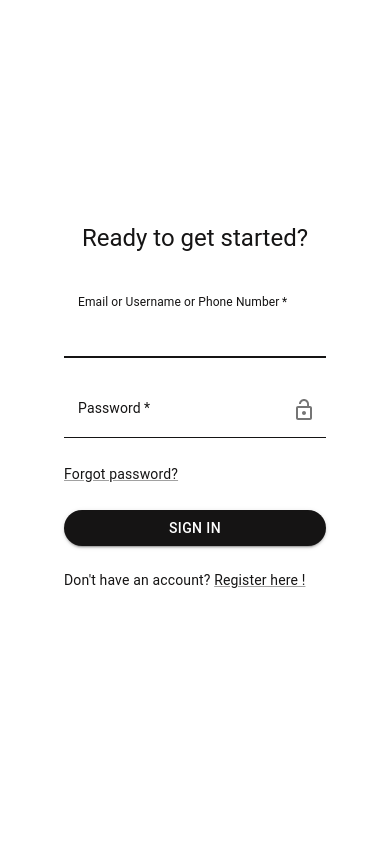
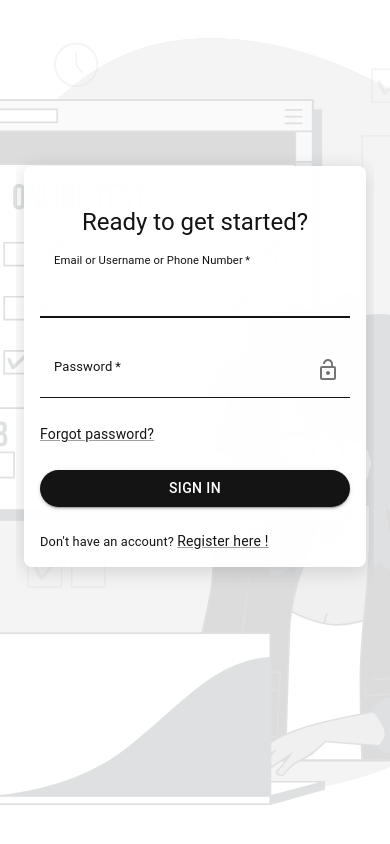
Before and after one commit to prem2230/Quiz_app_client, a React (Vite) app: page / in a window 390 px wide. Shown: the top 844 px of the page. Built offline with nearby package versions, Linux system fonts and the light colour scheme; no server answers.

Commit message:
feat: enhance login and registration UI with improved styles and typography adjustments

```diff
--- a/src/components/login/Login.tsx
+++ b/src/components/login/Login.tsx
@@ -74,13 +74,13 @@ const Login = ({ setIsLoginMode }: LoginProps) => {
 
   return (
     <Box sx={styles.formContainer}>
-      <Typography component="h1" variant="h5">
-        {'Ready to get started? '}
-      </Typography>
       <Paper
         elevation={3}
         sx={styles.formPaper}
       >
+        <Typography component="h1" variant="h5" my={3} textAlign={"center"}>
+          {'Ready to get started? '}
+        </Typography>
         <Box component="form" onSubmit={handleSubmit} noValidate>
           <Stack spacing={3}>
             <TextField
@@ -145,7 +145,7 @@ const Login = ({ setIsLoginMode }: LoginProps) => {
             </Button>
 
             <Box>
-              <Typography variant="body2" color="text.primary">
+              <Typography variant="body2" color="text.primary" fontSize={'0.8em'}>
                 Don't have an account? <Link onClick={() => setIsLoginMode()} variant="body2" sx={{ cursor: 'pointer' }} >Register here !</Link>
               </Typography>
             </Box>
--- a/src/components/login/Register.tsx
+++ b/src/components/login/Register.tsx
@@ -258,7 +258,7 @@ const Register = ({ setIsLoginMode }: LoginProps) => {
                         </Button>
 
                         <Box>
-                            <Typography variant="body2" color="text.primary">
+                            <Typography variant="body2" color="text.primary" fontSize={'0.8em'}>
                                 Already have an account? <Link onClick={() => setIsLoginMode()} variant="body2" sx={{ cursor: 'pointer' }} >Login here !</Link>
                             </Typography>
                         </Box>
--- a/src/components/login/login.styles.ts
+++ b/src/components/login/login.styles.ts
@@ -9,8 +9,25 @@ export const useStyles = () => {
       display: 'flex',
       justifyContent: 'space-evenly',
       alignItems: 'center',
+      minHeight: '100vh',
       [theme.breakpoints.down('md')]: {
         flexDirection: 'column',
+        backgroundImage: 'url(/assets/Online-test-bro.svg)',
+        backgroundPosition: 'center',
+        backgroundSize: 'cover',
+        backgroundRepeat: 'no-repeat',
+        backgroundAttachment: 'fixed',
+        position: 'relative',
+        '&::before': {
+          content: '""',
+          position: 'absolute',
+          top: 0,
+          left: 0,
+          width: '100%',
+          height: '100%',
+          backgroundColor: 'rgba(255, 255, 255, 0.85)',
+          zIndex: 0,
+        }
       },
       [theme.breakpoints.up('md')]: {
         flexDirection: 'row',
@@ -19,26 +36,62 @@ export const useStyles = () => {
     container: {
       display: 'flex',
       alignItems: 'center',
-      height: 'calc(100vh - 0px)',
-      overflowY: 'scroll',
+      justifyContent: 'center',
+      height: {
+        xs: 'auto',
+        md: 'calc(100vh - 0px)'
+      },
+      overflowY: 'auto',
       '&::-webkit-scrollbar': {
         display: 'none',
       },
+      [theme.breakpoints.down('md')]: {
+        zIndex: 1,
+        position: 'relative',
+        py: 4,
+      }
     },
     formContainer: {
       display: 'flex',
       flexDirection: 'column',
       alignItems: 'center',
       width: '100%',
-      maxWidth: 400,
-      padding: theme.spacing(2),
+      maxWidth: {
+        xs: '100%',
+        sm: 400
+      },
+      padding: {
+        xs: 1,
+        sm: 2
+      },
       borderRadius: 0,
+      [theme.breakpoints.down('md')]: {
+        zIndex: 1,
+      }
     },
     formPaper: {
-      padding: theme.spacing(4),
-      marginTop: theme.spacing(2),
+      padding: {
+        xs: 2,
+        sm: 3,
+        md: 4
+      },
+      marginTop: {
+        xs: 1,
+        sm: 2
+      },
       width: '100%',
-      boxShadow: 'none',
+      boxShadow: {
+        xs: '0 4px 20px rgba(0,0,0,0.15)',
+        md: 'none'
+      },
+      backgroundColor: {
+        xs: 'rgba(255, 255, 255, 0.95)',
+        md: 'white'
+      },
+      borderRadius: {
+        xs: 2,
+        md: 0
+      }
     },
     formField: {
       '& .MuiOutlinedInput-root': {
@@ -62,13 +115,18 @@ export const useStyles = () => {
           },
         }
       },
-
       '& .MuiInputLabel-root': {
-        fontSize: '14px',
+        fontSize: {
+          xs: '13px',
+          sm: '14px'
+        },
         color: theme.palette.text.primary,
       },
       '& .MuiInputLabel-shrink': {
-        fontSize: '16px',
+        fontSize: {
+          xs: '15px',
+          sm: '16px'
+        },
       },
     },
     button: {
@@ -88,15 +146,25 @@ export const useStyles = () => {
       backgroundImage: 'url(/assets/Online-test-bro.svg)',
       backgroundPosition: 'center',
       backgroundRepeat: 'no-repeat',
+      backgroundSize: 'contain',
       height: '100vh',
       display: 'flex',
       alignItems: 'center',
       justifyContent: 'center',
+      [theme.breakpoints.down('md')]: {
+        display: 'none',
+      },
     },
     toggleBox: {
       width: '100%',
-      maxWidth: '300px',
-      height: '40px',
+      maxWidth: {
+        xs: '100%',
+        sm: '300px'
+      },
+      height: {
+        xs: '36px',
+        sm: '40px'
+      },
       backgroundColor: theme.palette.secondary.light,
       color: theme.palette.text.primary,
       border: '1px solid #e0e0e0',
@@ -104,17 +172,13 @@ export const useStyles = () => {
       position: 'relative',
       boxShadow: '0 2px 5px rgba(0,0,0,0.1)',
       padding: '3px',
-      [theme.breakpoints.down('sm')]: {
-        maxWidth: '100%',
-        height: '36px',
-      },
       '& .MuiToggleButtonGroup-grouped': {
         margin: 0,
         border: 0,
         flex: 1,
-        fontSize: '14px',
-        [theme.breakpoints.down('sm')]: {
-          fontSize: '12px',
+        fontSize: {
+          xs: '12px',
+          sm: '14px'
         },
         '&:not(:first-of-type)': {
           borderRadius: 0,
@@ -137,11 +201,11 @@ export const useStyles = () => {
       textTransform: 'capitalize',
       transition: 'color 0.3s ease',
       color: theme.palette.text.primary,
-      padding: '6px 12px',
+      padding: {
+        xs: '4px 8px',
+        sm: '6px 12px'
+      },
       fontWeight: 600,
-      [theme.breakpoints.down('sm')]: {
-        padding: '4px 8px',
-      },
       '&.Mui-selected': {
         backgroundColor: 'transparent',
         color: 'white',
```
